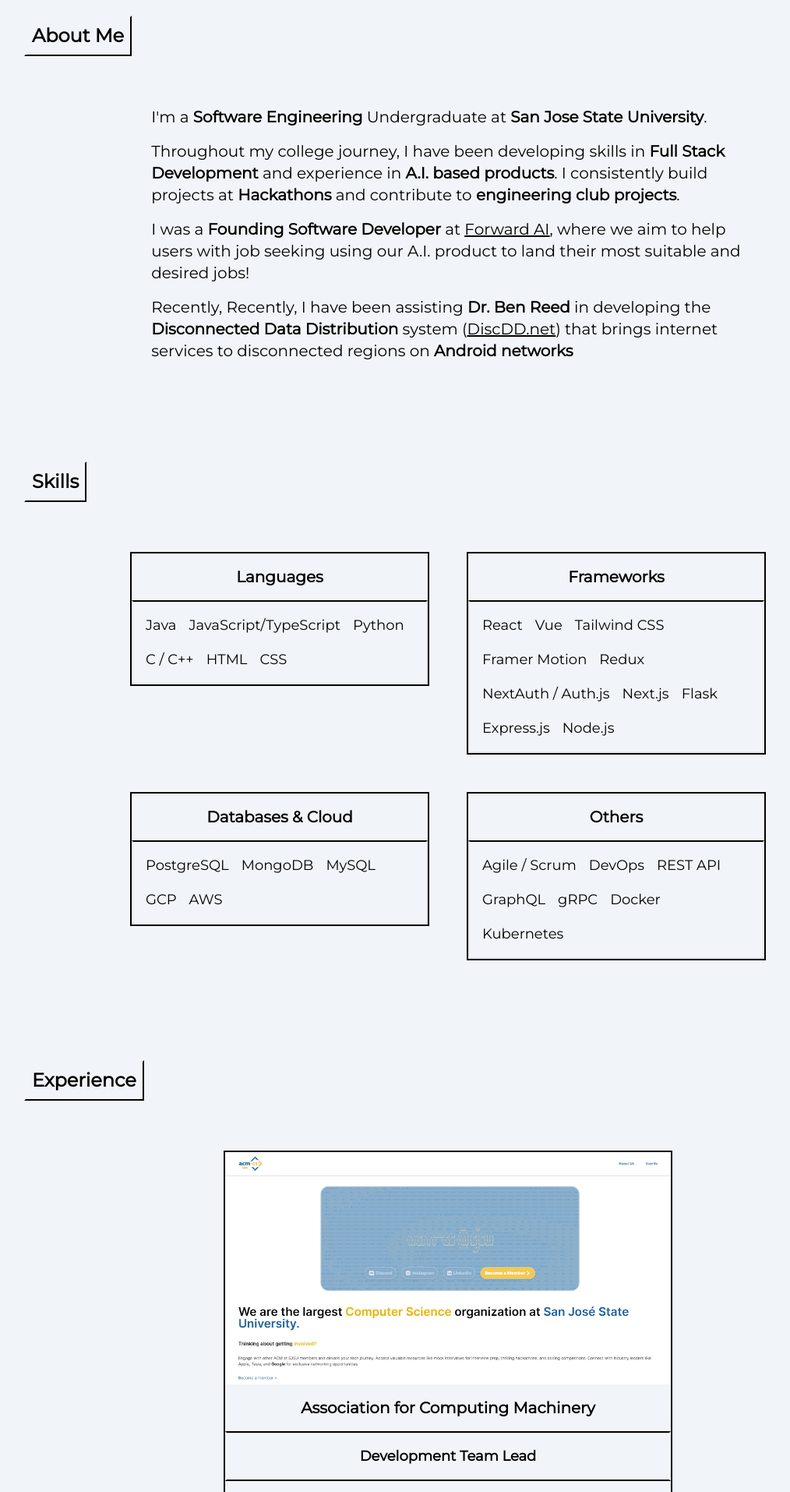
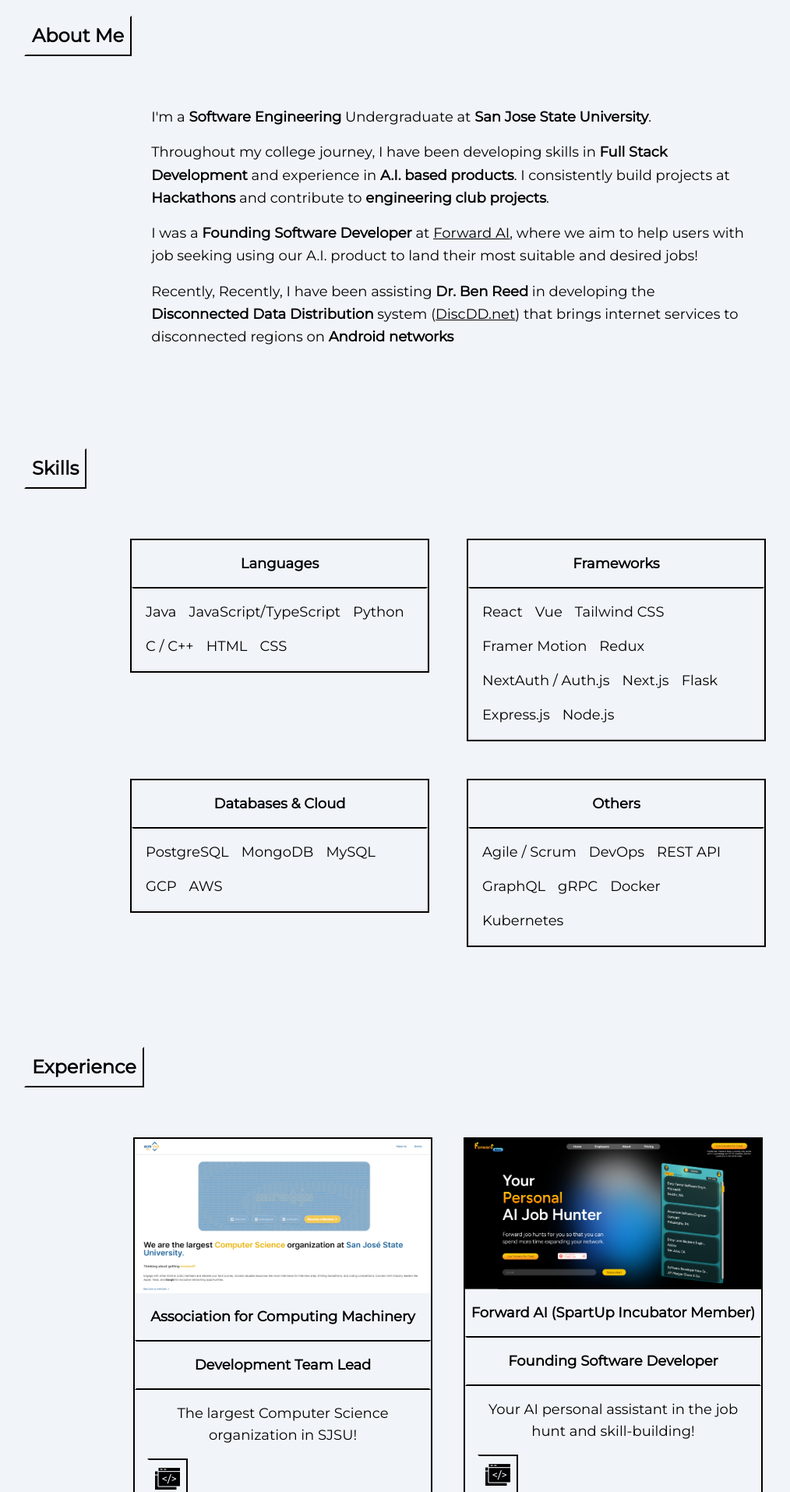
Before and after one commit to pankinkun/my-portfolio, a React (Vite) app: page / in a window 1280 px wide. Shown: the part 780-2694 px from the top of the page at 78% size, without its empty margins (65-1079 px from the left). Built offline with nearby package versions, Linux system fonts and the light colour scheme.

Commit message:
fixed website

```diff
--- a/src/App.jsx
+++ b/src/App.jsx
@@ -13,7 +13,7 @@ function App() {
 
   return (
     <div className='bg-slate-100 flex items-center justify-center'>
-      <div className="max-w-[1480px]">
+      <div className="max-w-[1280px]">
         <Social />
         <Sidebar />
         <Home />
--- a/src/components/aboutme/AboutMe.jsx
+++ b/src/components/aboutme/AboutMe.jsx
@@ -4,12 +4,12 @@ import Reveal from '../utils/Reveal'
 
 const AboutMe = () => {
   return (
-    <section id="aboutme" className='flex flex-col gap-6 md:gap-16 md:mb-32 md:mx-24'>
+    <section id="aboutme" className='flex flex-col gap-6 md:gap-16 md:mb-32 md:mx-24 text-lg'>
       <AnimatedTitle>About Me</AnimatedTitle>
       <div className="flex flex-col items-center">
         <div className="text-left leading-relaxed max-w-[70%]">
           <Reveal>
-            <div className="flex flex-col gap-4 text-xl">
+            <div className="flex flex-col gap-4">
               <p>I'm a <span className="font-extrabold">Software Engineering</span> Undergraduate at <span className="font-extrabold">San Jose State University</span>. </p>
               <p>Throughout my college journey, I have been developing skills in <span className="font-extrabold">Full Stack Development</span> and experience in <span className="font-extrabold">A.I. based products</span>. I consistently build projects at <span className="font-extrabold">Hackathons</span> and contribute to <span className="font-extrabold">engineering club projects</span>.</p>
               <p>I was a <span className="font-extrabold">Founding Software Developer</span> at <u><a href="https://useforward.app/">Forward AI</a></u>, where we aim to help users with job seeking using our A.I. product to land their most suitable and desired jobs!</p>
--- a/src/components/experience/ExperienceCard.jsx
+++ b/src/components/experience/ExperienceCard.jsx
@@ -4,11 +4,11 @@ import Project from '../.././assets/icons/software.png'
 const ExperienceCard = ({ company, title, website, description, photo }) => {
   return (
     <div>
-      <div className='border-2 md:w-[36rem] sm:w-[20rem] border-black flex gap-4 flex-col'>
+      <div className='border-2 md:w-[24rem] sm:w-[20rem] border-black flex gap-4 flex-col text-lg'>
         <img src={photo} height={300}/>
-        <h1 className="font-black text-xl">{company}</h1>
-        <h1 className="font-md text-lg border-2 border-black border-x-transparent p-4 font-semibold">{title}</h1>
-        <h1 className="font-md text-lg px-2 ">{description}</h1>
+        <h1 className="font-black">{company}</h1>
+        <h1 className="font-md border-2 border-black border-x-transparent p-4 font-semibold">{title}</h1>
+        <h1 className="font-md px-2 ">{description}</h1>
         <div className='flex gap-6 ml-4 mb-4 border-t-black border-r-black border-l-slate-100 border-b-slate-100 border-2 max-w-fit p-2'>
           <a href={website} target='_blank' ><img src={Project} className='w-8 h-8 hover:scale-110 active:scale-9' /></a>
         </div>
--- a/src/components/home/Home.jsx
+++ b/src/components/home/Home.jsx
@@ -10,7 +10,7 @@ const Home = () => {
           <Typewriter
 
             options={{
-              strings: 'A Research Assistant on <u><a href="https://discdd.net/" target="_blank" rel="noreferrer">DiscDD.net</a></u> @ SJSU CS Systems Group',
+              strings: 'A Research Assistant of <u><a href="https://discdd.net/" target="_blank" rel="noreferrer">DiscDD.net</a></u> @ SJSU CS Systems Group',
               autoStart: true,
               delay: 50,
             }}
--- a/src/components/projects/ProjectCard.jsx
+++ b/src/components/projects/ProjectCard.jsx
@@ -4,12 +4,12 @@ import Project from '../.././assets/icons/software.png'
 
 const ProjectCard = ({ name, description, photo, demo, github, stack }) => {
   return (
-    <div className='border-2 md:w-[36rem] sm:w-[20rem] border-black flex gap-4 flex-col'>
+    <div className='border-2 md:w-[28rem] sm:w-[20rem] border-black flex gap-4 flex-col text-lg'>
       <img src={photo} alt={name} className='' />
-      <h1 className="font-black text-xl">{name}</h1>
-      <h1 className="font-md text-lg border-2 border-black border-x-transparent p-4">{stack}</h1>
-      <h1 className="font-md text-lg px-2">{description}</h1>
-      <div className='flex gap-6 ml-4 mb-4 border-t-black border-r-black border-l-slate-100 border-b-slate-100 border-2 max-w-fit p-2'>
+      <h1 className="font-black">{name}</h1>
+      <h1 className="font-md border-2 border-black border-x-transparent p-4">{stack}</h1>
+      <h1 className="font-md px-2">{description}</h1>
+      <div className='flex gap-6 ml-4 mb-4 border-t-black border-r-black border-l-slate-100 border-b-slate-100 border-2 max-w-fit p-4'>
         <a href={demo} target='_blank' ><img src={Project} className='w-8 h-8 hover:scale-110 active:scale-9' /></a>
         <a href={github} target='_blank' ><img src={GitHub} className='w-8 h-8 hover:scale-110 active:scale-9' /></a>
       </div>
--- a/src/components/skills/SkillCard.jsx
+++ b/src/components/skills/SkillCard.jsx
@@ -3,11 +3,11 @@ import React from 'react'
 const SkillCard = ({ type, skills }) => {
   return (
     <div>
-      <div className='border-2 border-black md:w-[24rem] w-[16rem] flex gap-4 flex-col justify-center items-center'>
-        <h1 className="font-black text-xl pt-4">{type}</h1>
+      <div className='border-2 border-black md:w-[24rem] w-[16rem] text-lg flex gap-4 flex-col justify-center items-center'>
+        <h1 className="font-black pt-4">{type}</h1>
         <div className='flex flex-wrap gap-4 border-t-black border-2 p-4'>
           {skills.map((skill) => (
-              <h1 className="font-md text-lg">{skill}</h1>
+              <h1 className="font-md">{skill}</h1>
           ))}
         </div>
       </div>
```
